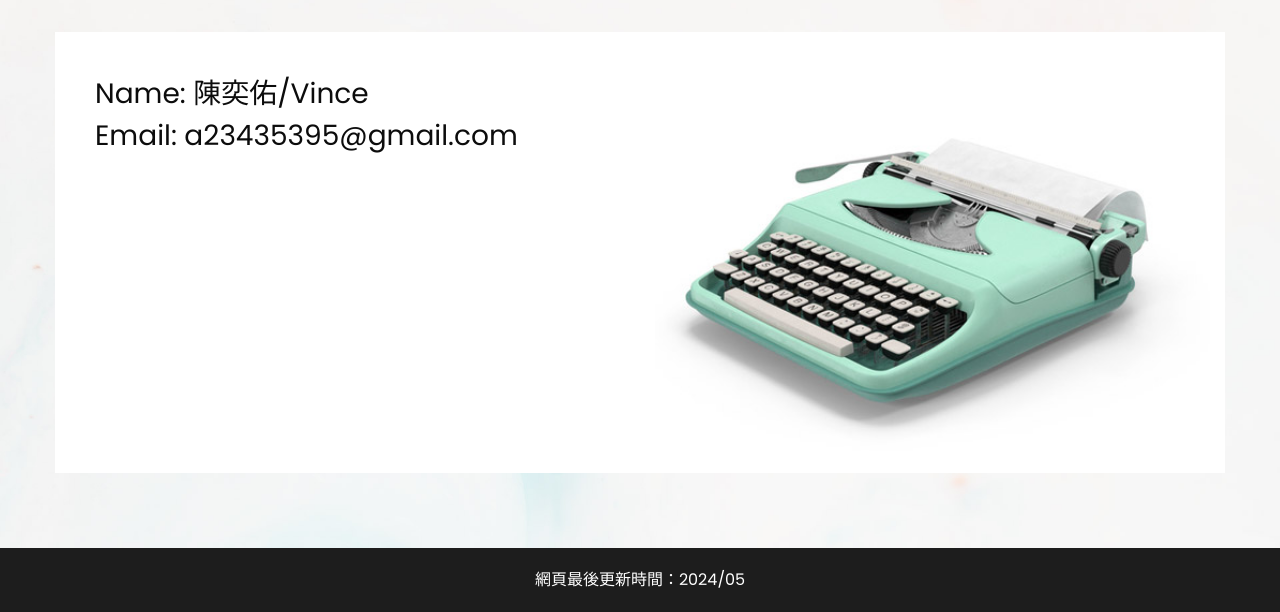
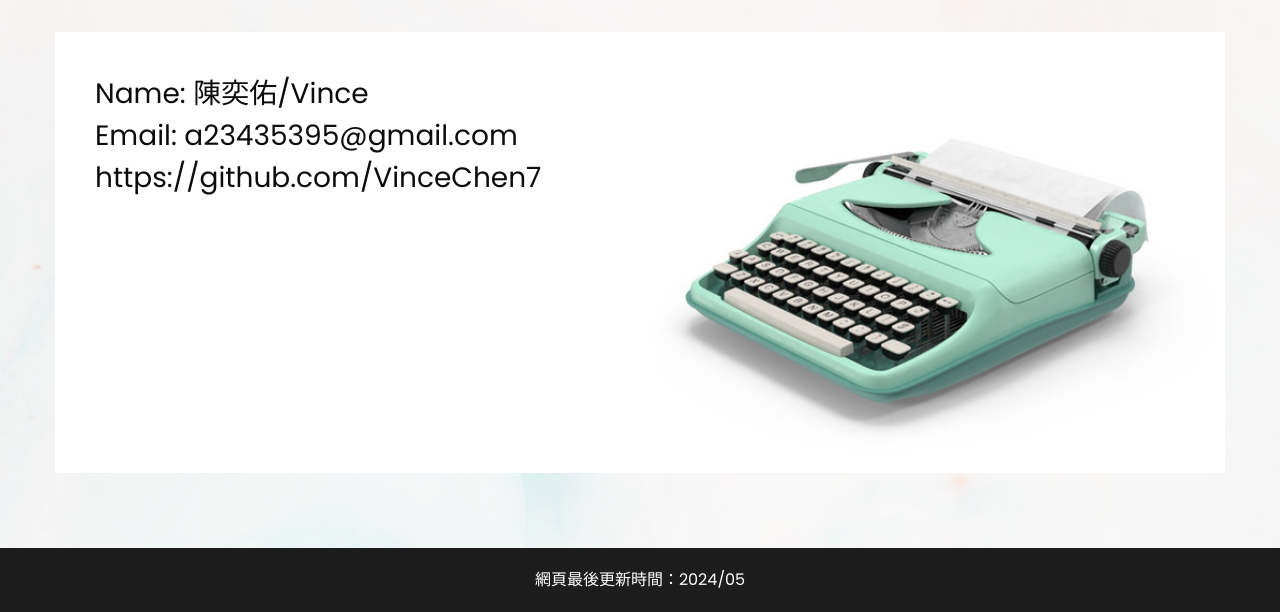
Before and after one commit to VinceChen7/VinceChen7.github.io, a plain HTML site: page 與我聯繫.html in a window 1280 px wide. Shown: the part 218-830 px from the top of the page. Drawn offline with nearby package versions, Linux system fonts and the light colour scheme.

Commit message:
Update 與我聯繫.html

```diff
--- a/與我聯繫.html
+++ b/與我聯繫.html
@@ -95,6 +95,7 @@
               <form action="">
                 <h3>Name: 陳奕佑/Vince</h3>
                 <h3>Email: a23435395@gmail.com</h3>
+                <h3>https://github.com/VinceChen7</h3>
               </form>
             </div>
           </div>
```
